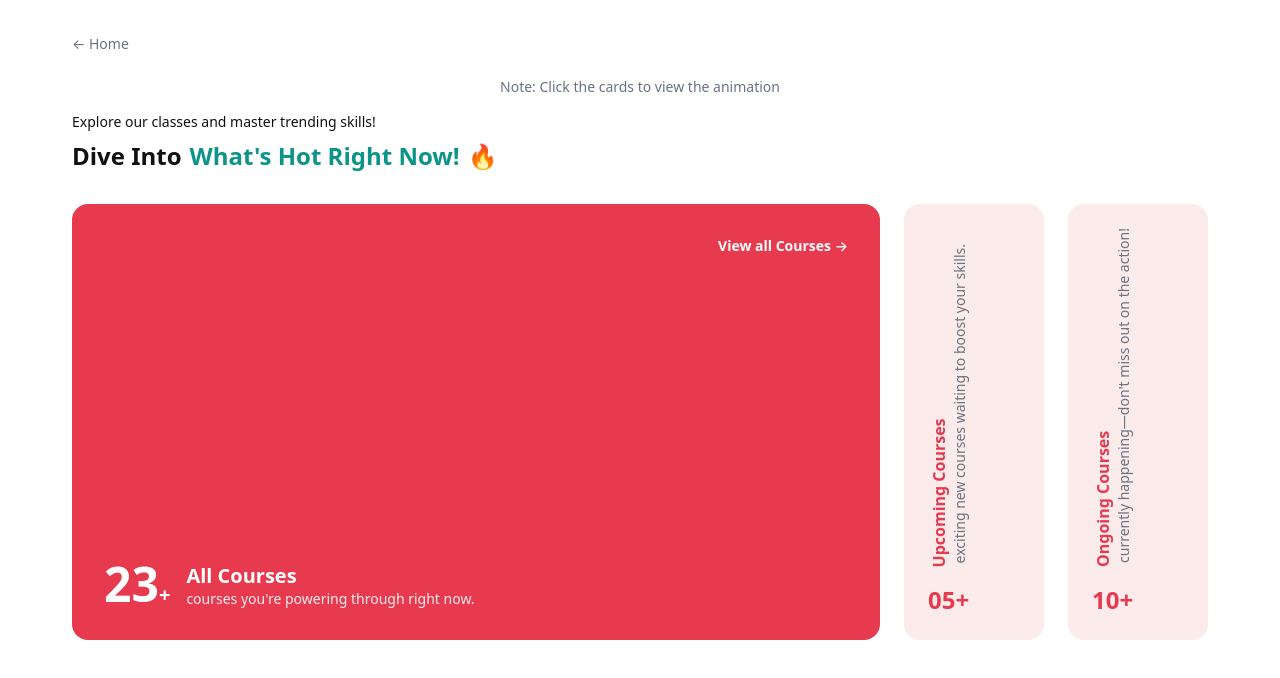
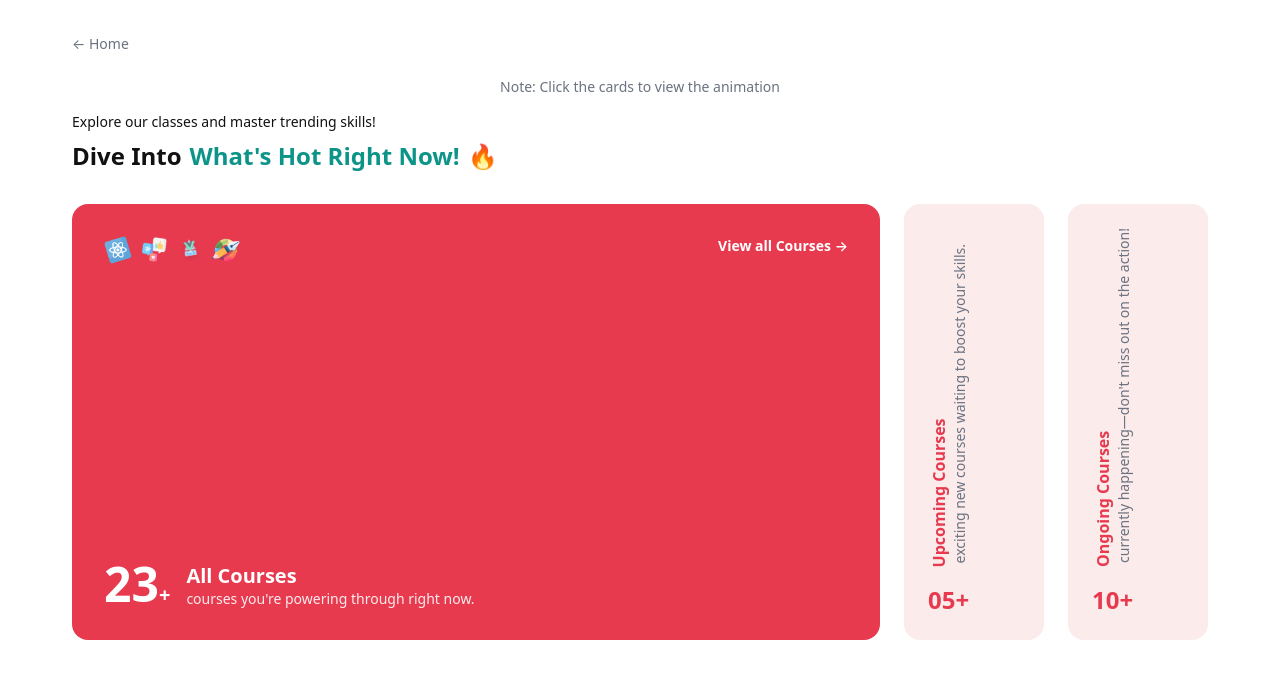
Before and after one commit to sanjyalsmriti/VirtFrontend, a React (Vite) app: page /task2 in a window 1280 px wide. Shown: the top 678 px of the page. Built offline with nearby package versions, Linux system fonts and the light colour scheme.

Commit message:
feat(task2): add tech stack icons to main course card
- Show React, Vue, and tool icons in header of main red card
- Adjust layout with space-between for icons and view-all link

```diff
--- a/src/components/task2/CourseCards.jsx
+++ b/src/components/task2/CourseCards.jsx
@@ -51,9 +51,23 @@ export function CourseCards() {
           transform: hovered === 'all' ? 'scale(1.02)' : 'scale(1)',
           transition: 'transform 0.2s ease',
           cursor: 'pointer',
+          position: 'relative',
         }}
       >
-        <div style={{ display: 'flex', justifyContent: 'flex-end' }}>
+        <div style={{ display: 'flex', justifyContent: 'space-between', alignItems: 'flex-start', flexWrap: 'wrap', gap: 'var(--space-sm)' }}>
+          <div
+            style={{
+              display: 'flex',
+              gap: 'var(--space-sm)',
+              alignItems: 'center',
+              flexWrap: 'wrap',
+            }}
+          >
+            <img src="/assets/react.png" alt="" aria-hidden style={{ width: 28, height: 28, objectFit: 'contain' }} />
+            <img src="/assets/like_love.png" alt="" aria-hidden style={{ width: 28, height: 28, objectFit: 'contain' }} />
+            <img src="/assets/vue.js.png" alt="" aria-hidden style={{ width: 28, height: 28, objectFit: 'contain' }} />
+            <img src="/assets/pen.png" alt="" aria-hidden style={{ width: 28, height: 28, objectFit: 'contain' }} />
+          </div>
           <a
             href="#"
             style={{ color: '#fff', fontWeight: 600, fontSize: 'var(--text-sm)' }}
```
